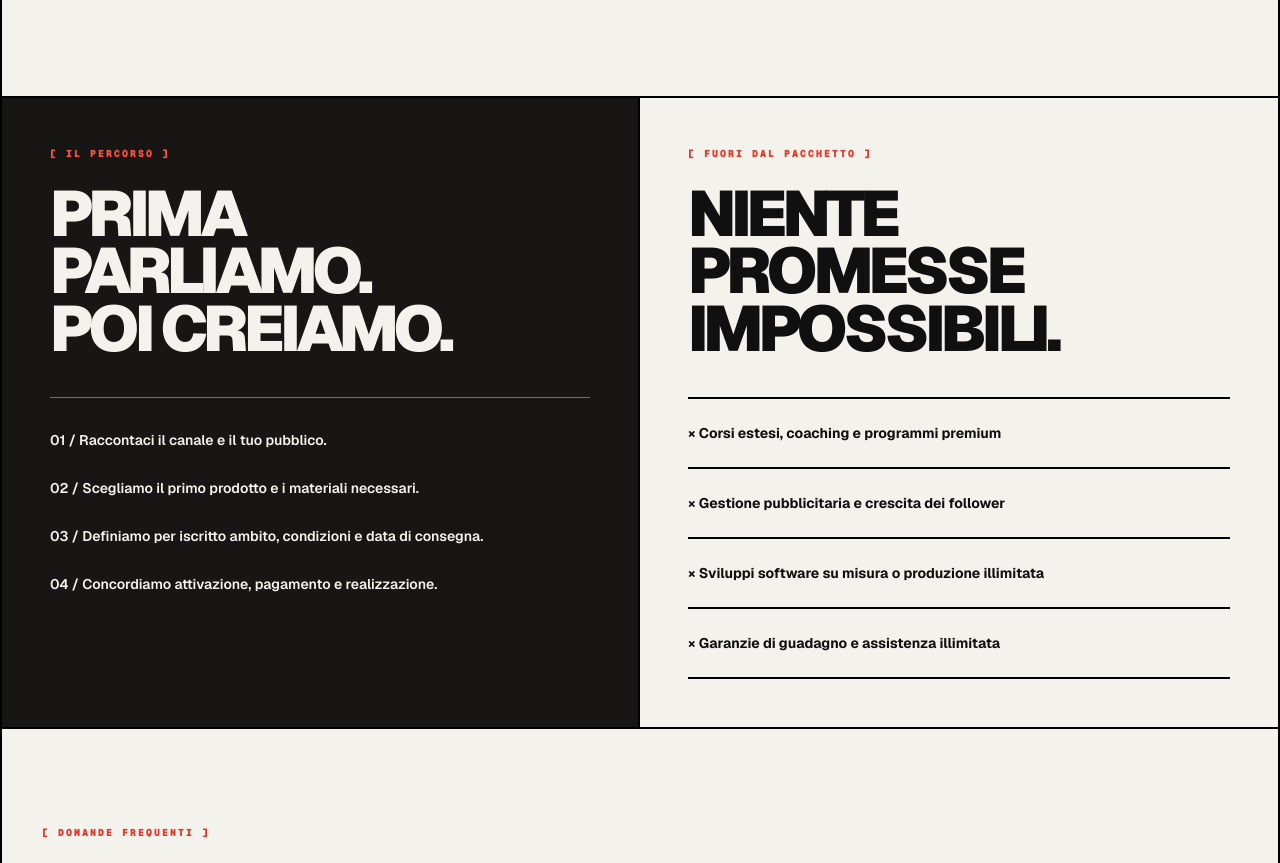
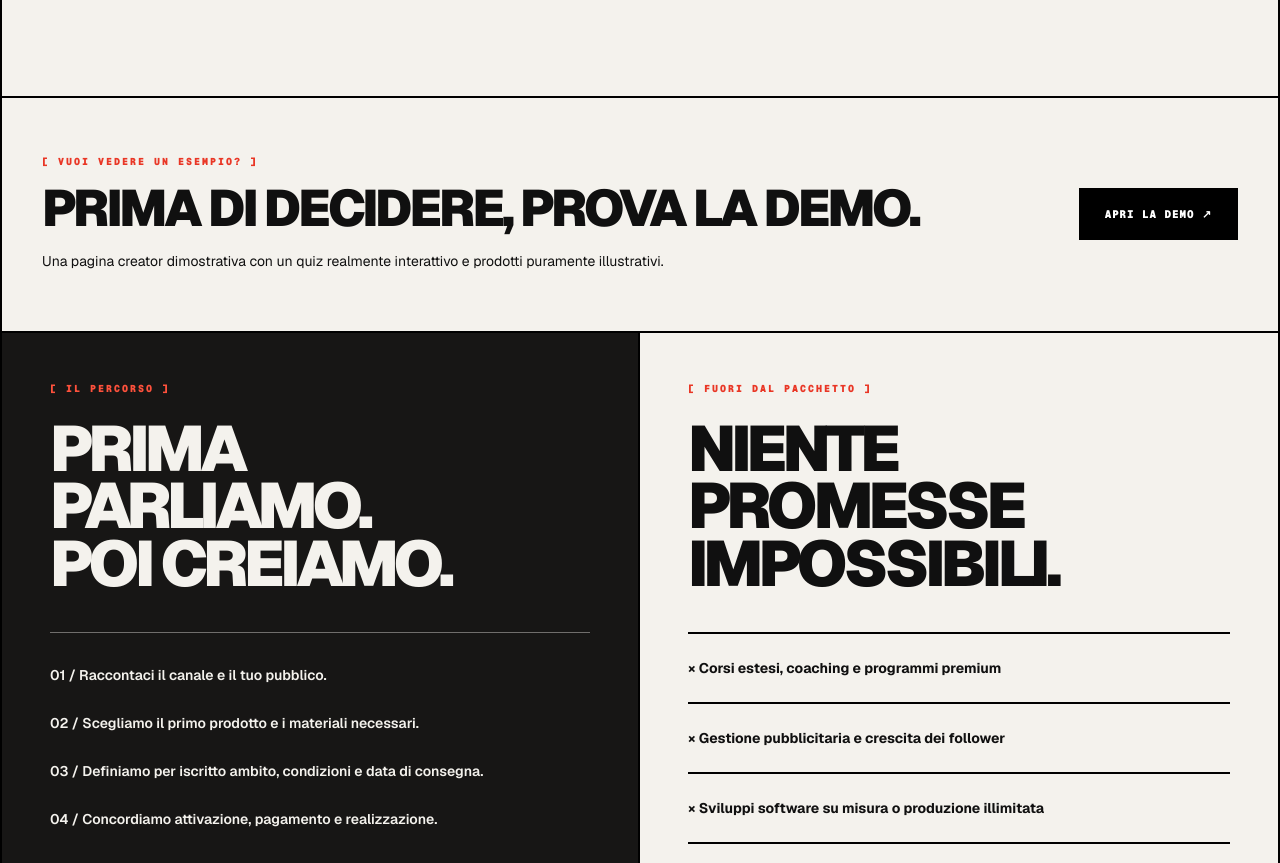
Before and after one commit to MacNaym/rmpworks, a Next.js app: page /creator-studio in a window 1280 px wide. Shown: the part 1986-2849 px from the top of the page. Built offline with nearby package versions, Linux system fonts and the light colour scheme.

Commit message:
feat: surface navigable creator demo from public sales pages

```diff
--- a/app/creator-studio/page.tsx
+++ b/app/creator-studio/page.tsx
@@ -45,6 +45,7 @@ export default function Founder(){
     <p className="font-mono text-xs font-black text-[#e93625]">{n} / INCLUSO</p><h3 className="mt-8 text-2xl font-black uppercase tracking-[-.045em]">{title}</h3><p className="mt-4 text-sm leading-7 text-[#4a4642]">{desc}</p>
    </article>)}</div>
   </section>
+  <section className="border-t-2 border-black bg-[#f4f2ed] py-14"><div className={frame+" flex flex-wrap items-center justify-between gap-6"}><div><p className={eyebrow+" text-[#e93625]"}>[ VUOI VEDERE UN ESEMPIO? ]</p><h2 className="mt-4 text-[clamp(2.2rem,4vw,4rem)] font-black uppercase leading-[.9] tracking-[-.06em]">PRIMA DI DECIDERE, PROVA LA DEMO.</h2><p className="mt-4 max-w-2xl text-sm leading-7">Una pagina creator dimostrativa con un quiz realmente interattivo e prodotti puramente illustrativi.</p></div><Link href="/demo" className={textButton}>APRI LA DEMO ↗</Link></div></section>
   <section className="grid border-y-2 border-black lg:grid-cols-2">
    <div className="border-b-2 border-black bg-[#171615] p-7 text-[#f4f2ed] sm:p-12 lg:border-b-0 lg:border-r-2">
     <p className={eyebrow+" text-[#ff513c]"}>[ IL PERCORSO ]</p><h2 className="mt-6 text-[clamp(3rem,5vw,5.4rem)] font-black uppercase leading-[.9] tracking-[-.07em]">PRIMA<br/>PARLIAMO.<br/>POI CREIAMO.</h2>
```
